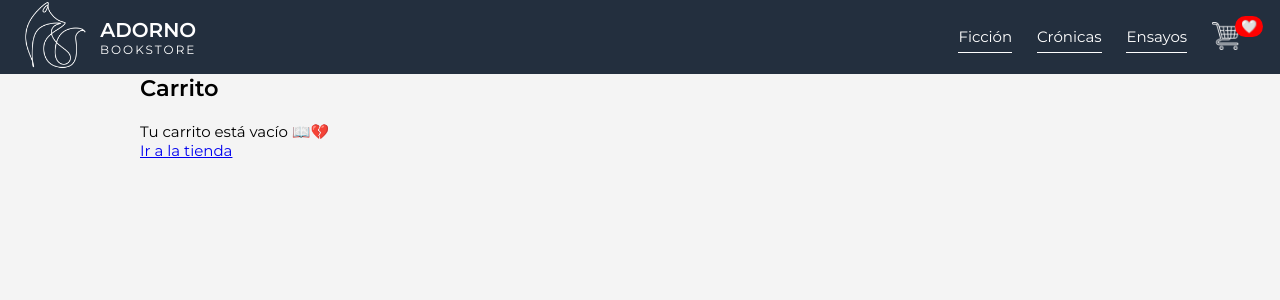
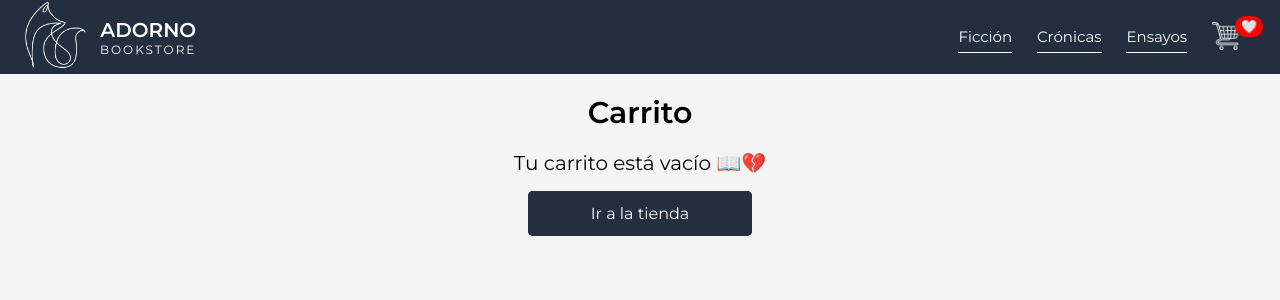
Before and after one commit to diazlopezmalena/diazmalena-reactapp, a React (Create React App) app: page /cart in a window 1280 px wide. Shown: the top 300 px of the page. Built offline with nearby package versions, Linux system fonts and the light colour scheme.

Commit message:
Style Cart view + Firebase

```diff
--- a/src/components/Cart/Cart.css
+++ b/src/components/Cart/Cart.css
@@ -7,6 +7,12 @@
     list-style: none;
     font-family: 'Montserrat', sans-serif;
     font-size: 15px;
+    padding: 20px 0;
+}
+
+.cart h2 {
+    font-size: 30px;
+    text-align: center;
 }
 
 .itemInCart {
@@ -61,19 +67,65 @@
 .cartTotal {
     width: 100%;
     display: grid;
-    grid-template-columns: 2fr 1fr 1fr 1fr;
+    grid-template-columns: 2fr 0.9fr 1fr 1fr;
     grid-template-rows: 100%;
-    grid-template-areas: "text . price .";
+    grid-template-areas: ". . texts price";
     align-items: flex-start;
-    padding: 20px;
     font-weight: bolder;
     font-size: 17px;
 }
 
 .cartTotalText {
-    grid-area: text;
+    grid-area: texts;
+    border-radius: 5px;
+    background-color: white;
+    padding: 20px;
 }
 
 .cartTotalNumber {
     grid-area: price;
+    border-radius: 5px;
+    background-color: white;
+    padding: 20px;
 }
+
+.cartButton {
+    display: flex;
+    justify-content: flex-end;
+    gap: 10px;
+}
+
+.cartButtonClean {
+    padding: 10px;
+    font-family: 'Montserrat', sans-serif;
+    font-size: 14px;
+    border-radius: 5px;
+    border: solid 1px rgb(71, 71, 71);
+    color: rgb(71, 71, 71);
+}
+
+.cartButtonBuy, .emptyCartButton {
+    padding: 10px 60px;
+    font-family: 'Montserrat', sans-serif;
+    font-size: 16px;
+    border-radius: 5px;
+    background-color: #232f3e;
+    border: solid 3px #232f3e;
+    color: white;
+    transition: 200ms;
+    text-decoration: none;
+}
+
+.cartButtonBuy:hover {
+    transform: scale(1.01);
+    transition: 200ms;
+}
+
+.emptyCart {
+    text-align: center;
+    font-size: 20px;
+}
+
+.emptyCart p {
+    margin-bottom: 25px;
+}
--- a/src/components/Cart/Cart.js
+++ b/src/components/Cart/Cart.js
@@ -30,9 +30,9 @@ const Cart = () => {
 
     const goToShop = () => {
         return (
-            <div>
+            <div className='emptyCart'>
                 <p>Tu carrito está vacío 📖💔</p>
-                <Link to='/'>Ir a la tienda</Link>
+                <Link to='/' className='emptyCartButton'>Ir a la tienda</Link>
             </div>
         )
     }
@@ -44,7 +44,10 @@ const Cart = () => {
                     <p className='cartTotalText'>Total:</p>
                     <p className='cartTotalNumber'>${totalCart()}</p>
                 </div>
-                <button onClick={() => clearCart()}>Limpiar carrito</button>
+                <div className='cartButton'>
+                    <button onClick={() => clearCart()} className='cartButtonClean'>Limpiar carrito</button>
+                    <button className='cartButtonBuy'>Continuar compra</button>
+                </div>
             </>
         )
     }
--- a/src/components/ItemListContainer/ItemListContainer.js
+++ b/src/components/ItemListContainer/ItemListContainer.js
@@ -27,13 +27,15 @@ const ItemListContainer = ({ greeting }) => {
         .finally(() => setLoading(false))
     }, [categoryId])
 
+    const categoryH1 = products[0]?.categoryTitle;
+
     if(loading) {
         return <h3 className='loading'>Cargando...</h3>
     }
 
     return (
         <div className='itemListContainer'>
-            <h3>{greeting = categoryId ? categoryId : greeting}</h3>
+            <h3>{greeting = categoryId ? categoryH1 : greeting}</h3>
             <ItemList products={products}/>
         </div>
     )
```
